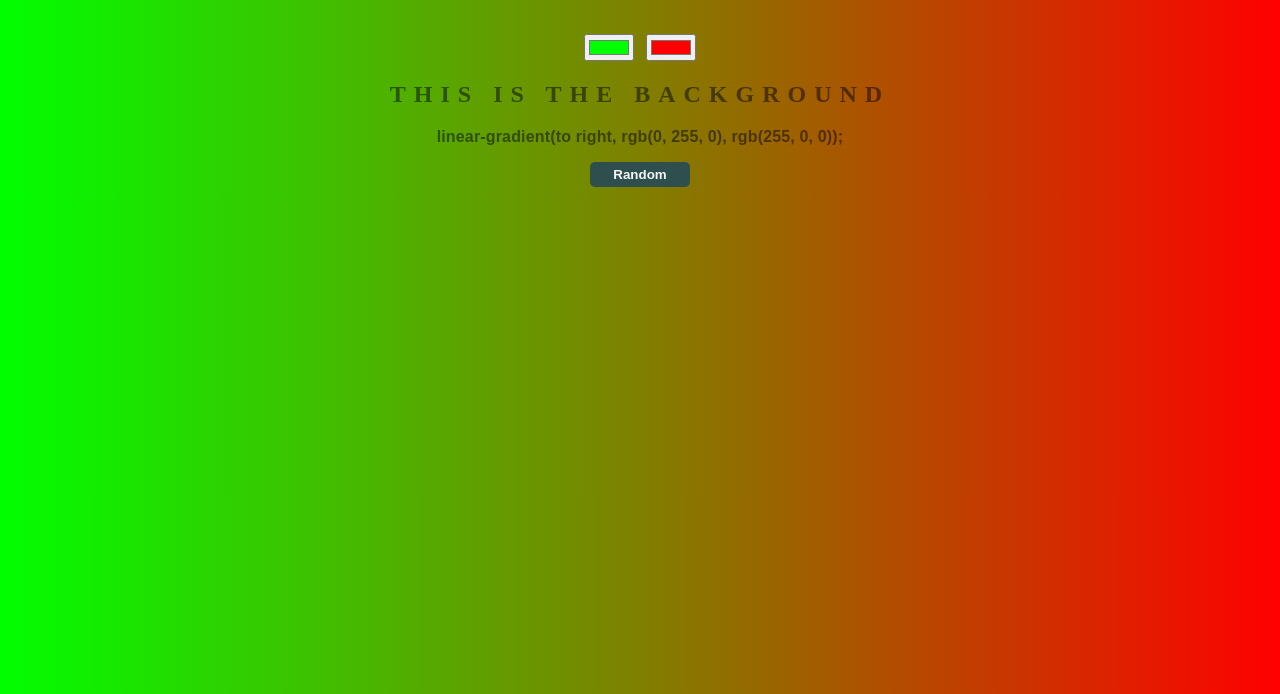
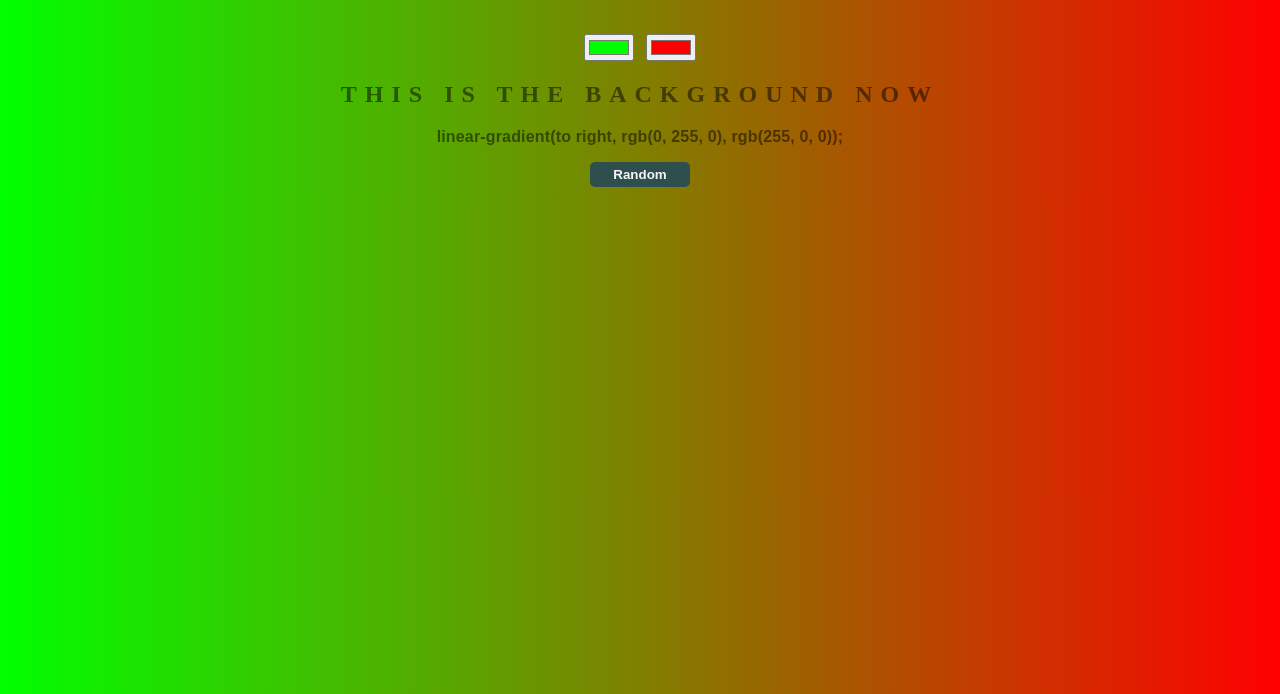
Before and after one commit to IsahiahAL/background-generator, a plain HTML site: page index.html in a window 1280 px wide. Shown: the part 106-800 px from the top of the page. Drawn offline with Linux system fonts and the light colour scheme.

Commit message:
changing text

```diff
--- a/index.html
+++ b/index.html
@@ -11,7 +11,7 @@
     <h1>COOL Generator</h1>
     <input class="color1" type="color" name="color1" value="#00ff00" />
     <input class="color2" type="color" name="color2" value="#ff0000" />
-    <h2>This is the background</h2>
+    <h2>This is the background now</h2>
     <h3></h3>
     <button class="random">Random</button>
     <script type="text/javascript" src="app.js"></script>
```
